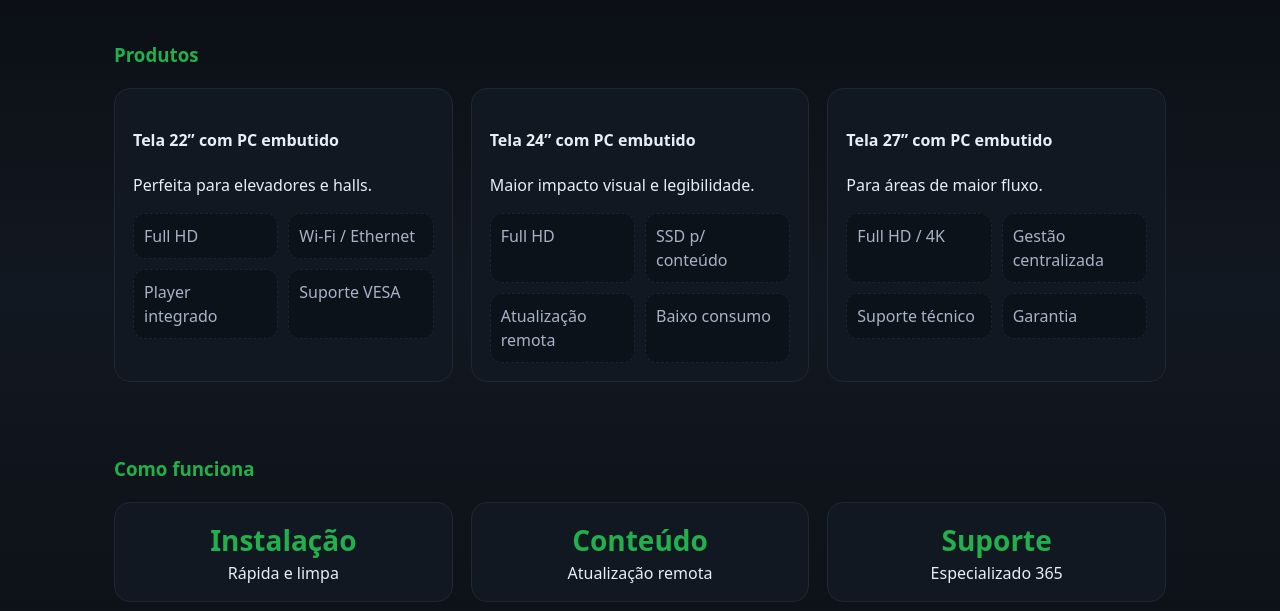
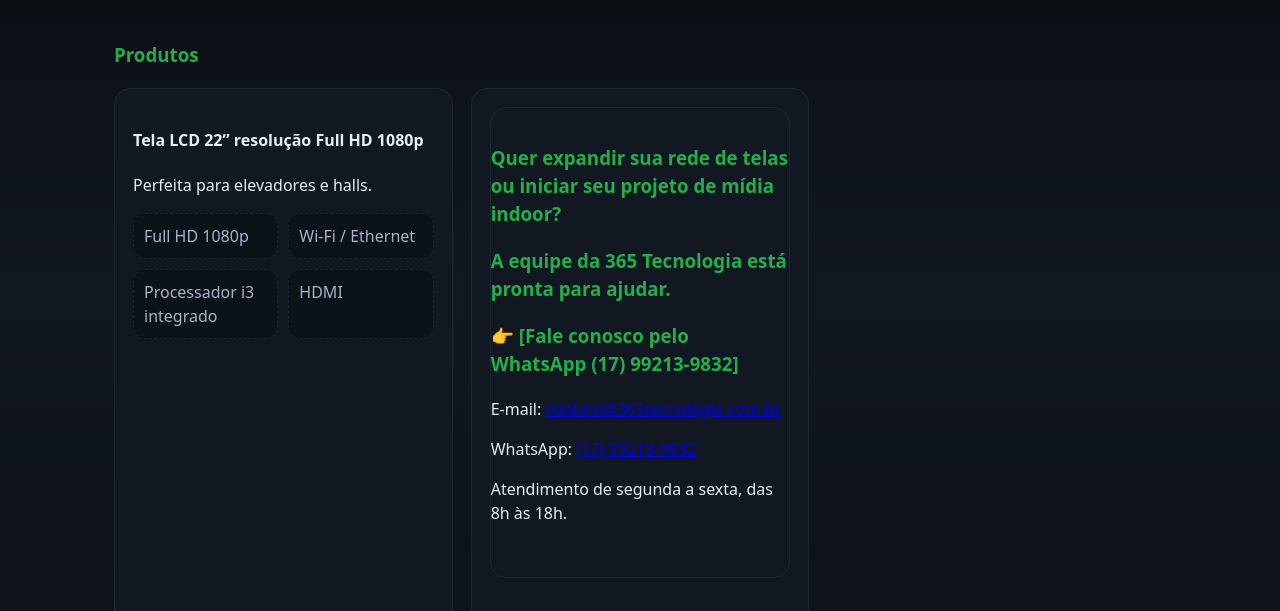
Before and after one commit to edsrocker/365-tecnologia, a plain HTML site: page index.html in a window 1280 px wide. Shown: the part 830-1441 px from the top of the page. Drawn offline with Linux system fonts and the light colour scheme.

Commit message:
index.html

```diff
--- a/index.html
+++ b/index.html
@@ -92,17 +92,17 @@
       <h3 style="color:var(--brand)">Produtos</h3>
       <div class="grid">
         <div class="card">
-          <h4>Tela 22” com PC embutido</h4>
+          <h4>Tela LCD 22” resolução Full HD 1080p</h4>
           <p class="muted">Perfeita para elevadores e halls.</p>
           <div class="specs">
-            <div class="spec">Full HD</div>
+            <div class="spec">Full HD 1080p</div>
             <div class="spec">Wi-Fi / Ethernet</div>
-            <div class="spec">Player integrado</div>
-            <div class="spec">Suporte VESA</div>
+            <div class="spec">Processador i3 integrado</div>
+            <div class="spec">HDMI</div>
           </div>
         </div>
         <div class="card">
-          <h4>Tela 24” com PC embutido</h4>
+          <!-- <h4>Tela 24” com PC embutido</h4>
           <p class="muted">Maior impacto visual e legibilidade.</p>
           <div class="specs">
             <div class="spec">Full HD</div>
@@ -131,10 +131,12 @@
         <div class="kpi"><b>Conteúdo</b>Atualização remota</div>
         <div class="kpi"><b>Suporte</b>Especializado 365</div>
       </div>
-    </section>
+    </section> -->
 
     <section id="contato" class="section card">
-      <h3 style="color:var(--brand)">Fale com a 365 Tecnologia</h3>
+      <h3 style="color:var(--brand)"><p>Quer expandir sua rede de telas ou iniciar seu projeto de mídia indoor?</p>
+<p>A equipe da 365 Tecnologia está pronta para ajudar.</p>
+👉 [Fale conosco pelo WhatsApp (17) 99213-9832]</h3>
       <p>E-mail: <a href="mailto:contato@365tecnologia.com.br">contato@365tecnologia.com.br</a></p>
       <p>WhatsApp: <a href="https://api.whatsapp.com/send?phone=5517992139832" target="_blank" rel="noopener">(17) 99213-9832</a></p>
       <p>Atendimento de segunda a sexta, das 8h às 18h.</p>
```
